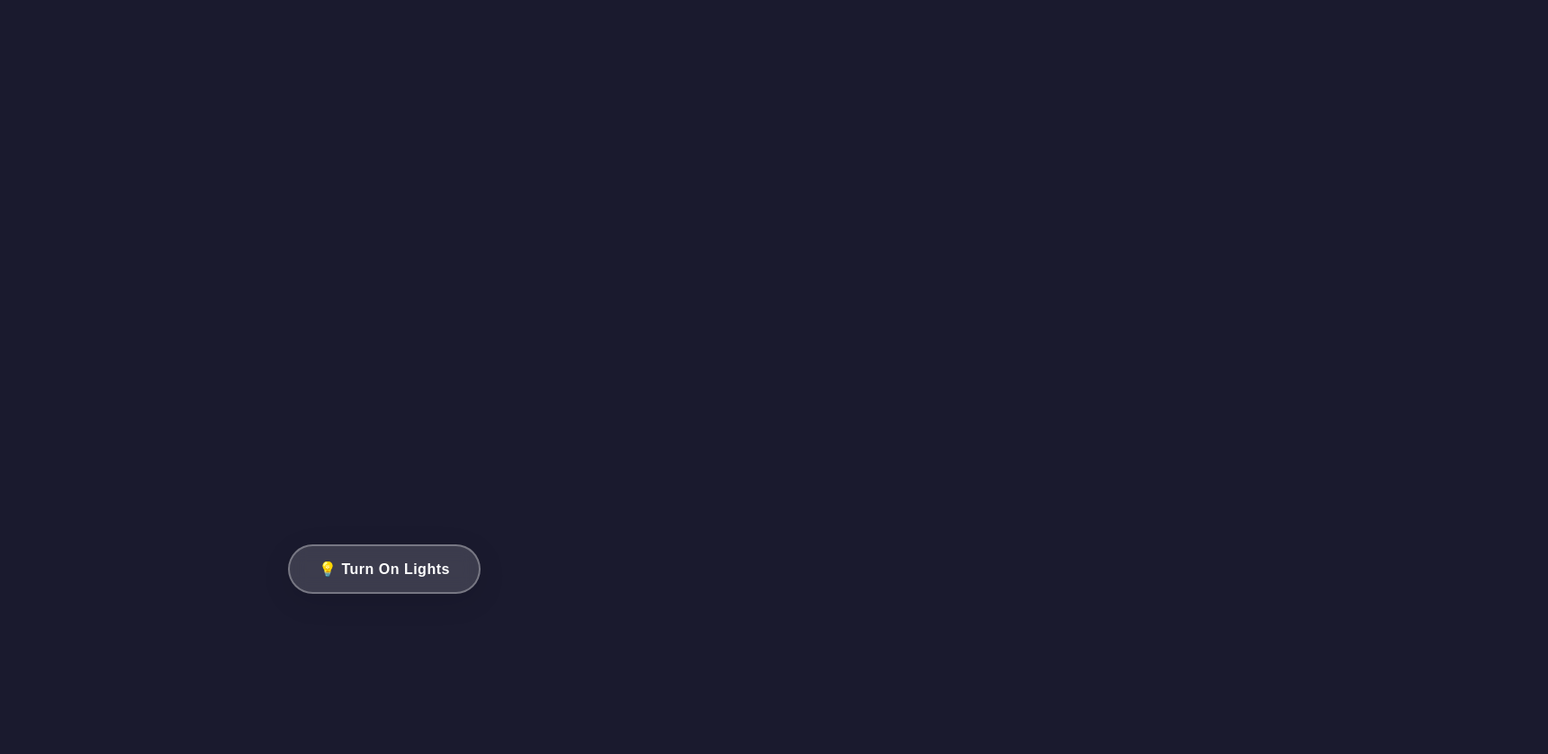
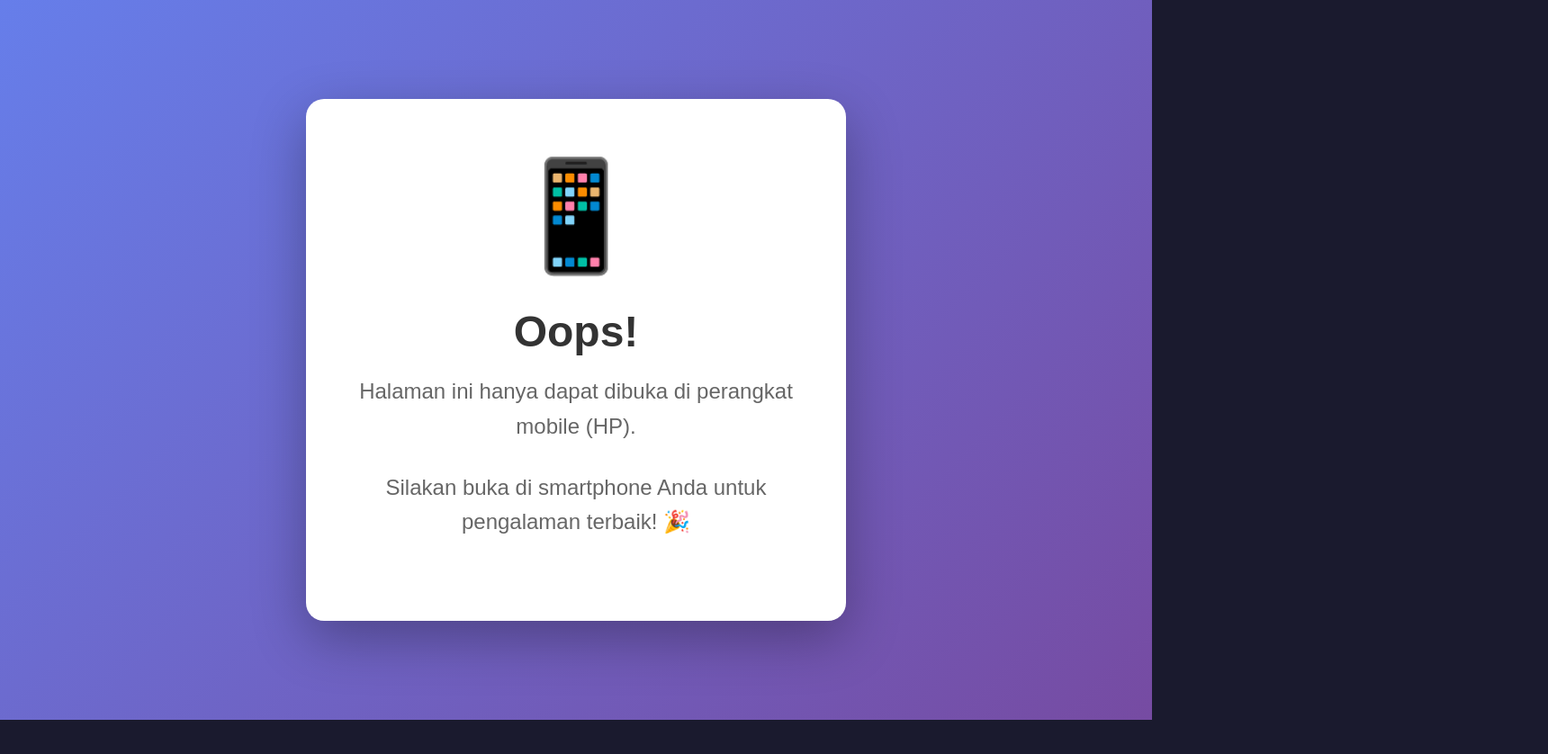
Before and after one commit to Jwfathoni/hbd, a plain HTML site: page index.html in a window 1280 px wide. Shown: the top 838 px of the page at 90% size, 1720 px wide, since content can reach past the window. After the commit the page ends 800 px from the top, so only its background shows below. Drawn offline with Linux system fonts and the light colour scheme.

Commit message:
Update index.html

```diff
--- a/index.html
+++ b/index.html
@@ -9,6 +9,58 @@
             margin: 0;
             padding: 0;
             box-sizing: border-box;
+        }
+
+        /* Desktop Warning */
+        .desktop-warning {
+            display: none;
+            position: fixed;
+            top: 0;
+            left: 0;
+            right: 0;
+            bottom: 0;
+            background: linear-gradient(135deg, #667eea 0%, #764ba2 100%);
+            z-index: 99999;
+            justify-content: center;
+            align-items: center;
+            padding: 40px;
+        }
+
+        .desktop-warning-content {
+            background: white;
+            padding: 60px 40px;
+            border-radius: 20px;
+            text-align: center;
+            max-width: 600px;
+            box-shadow: 0 20px 60px rgba(0,0,0,0.3);
+        }
+
+        .desktop-warning-content h1 {
+            font-size: 48px;
+            margin-bottom: 20px;
+            color: #333;
+        }
+
+        .desktop-warning-content p {
+            font-size: 24px;
+            color: #666;
+            line-height: 1.6;
+            margin-bottom: 30px;
+        }
+
+        .desktop-warning-content .icon {
+            font-size: 120px;
+            margin-bottom: 30px;
+        }
+
+        @media (min-width: 769px) {
+            .desktop-warning {
+                display: flex !important;
+            }
+
+            body > *:not(.desktop-warning) {
+                display: none !important;
+            }
         }
 
         body {
@@ -627,20 +679,21 @@
 
         .btn {
             padding: 16px 32px;
-            background: rgba(255, 255, 255, 0.15);
+            background: rgba(255, 255, 255, 0.25);
             backdrop-filter: blur(10px);
             color: white;
-            border: 2px solid rgba(255, 255, 255, 0.3);
+            border: 2px solid rgba(255, 255, 255, 0.5);
             border-radius: 50px;
             cursor: pointer;
             font-size: 16px;
             font-weight: 600;
             transition: all 0.3s ease;
-            box-shadow: 0 8px 32px rgba(0, 0, 0, 0.1);
+            box-shadow: 0 8px 32px rgba(255, 255, 255, 0.1);
             opacity: 0;
             transform: scale(0.8);
             letter-spacing: 0.5px;
             visibility: hidden;
+            display: inline-block;
         }
 
         .btn.show {
@@ -900,6 +953,16 @@
     </style>
 </head>
 <body>
+    <!-- Desktop Warning -->
+    <div class="desktop-warning">
+        <div class="desktop-warning-content">
+            <div class="icon">📱</div>
+            <h1>Oops!</h1>
+            <p>Halaman ini hanya dapat dibuka di perangkat mobile (HP).</p>
+            <p>Silakan buka di smartphone Anda untuk pengalaman terbaik! 🎉</p>
+        </div>
+    </div>
+
     <audio id="bgMusic" loop>
         <source src="musik.mp3" type="audio/mpeg">
         Your browser does not support the audio element.
@@ -1019,7 +1082,7 @@
 
     <!-- Final Message -->
     <div class="final-message" id="finalMessage">
-        <h1>HBD Kak Iyak 🎉 - Joni</h1>
+        <h1>HBD Kak Iyak 🎉<br>- Joni</h1>
     </div>
 
     <!-- Controls -->
```
